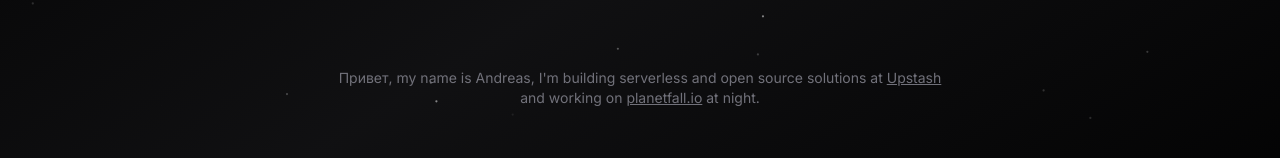
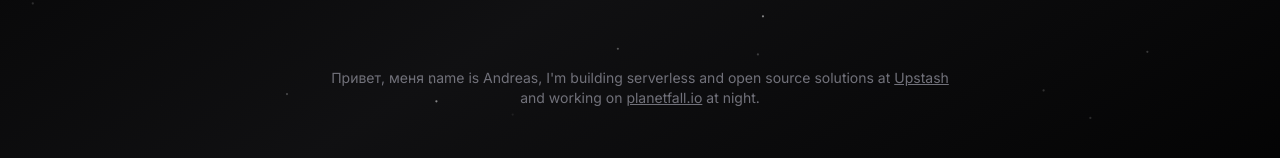
Before and after one commit to Bluecoolclouds/nextjs-portfolio-pageview-counter, a Next.js app: page / in a window 1280 px wide. Shown: the part 451-609 px from the top of the page. Built offline with nearby package versions, Linux system fonts and the light colour scheme; no server answers; what tailwindcss-debug-screens would draw is missing.

Commit message:
Update page.tsx

```diff
--- a/app/page.tsx
+++ b/app/page.tsx
@@ -35,7 +35,7 @@ export default function Home() {
 			<div className="hidden w-screen h-px animate-glow md:block animate-fade-right bg-gradient-to-r from-zinc-300/0 via-zinc-300/50 to-zinc-300/0" />
 			<div className="my-16 text-center animate-fade-in">
 				<h2 className="text-sm text-zinc-500 ">
-					Привет, my name is Andreas, I'm building serverless and open source
+					Привет, меня  name is Andreas, I'm building serverless and open source
 					solutions at{" "}
 					<Link
 						target="_blank"
```
